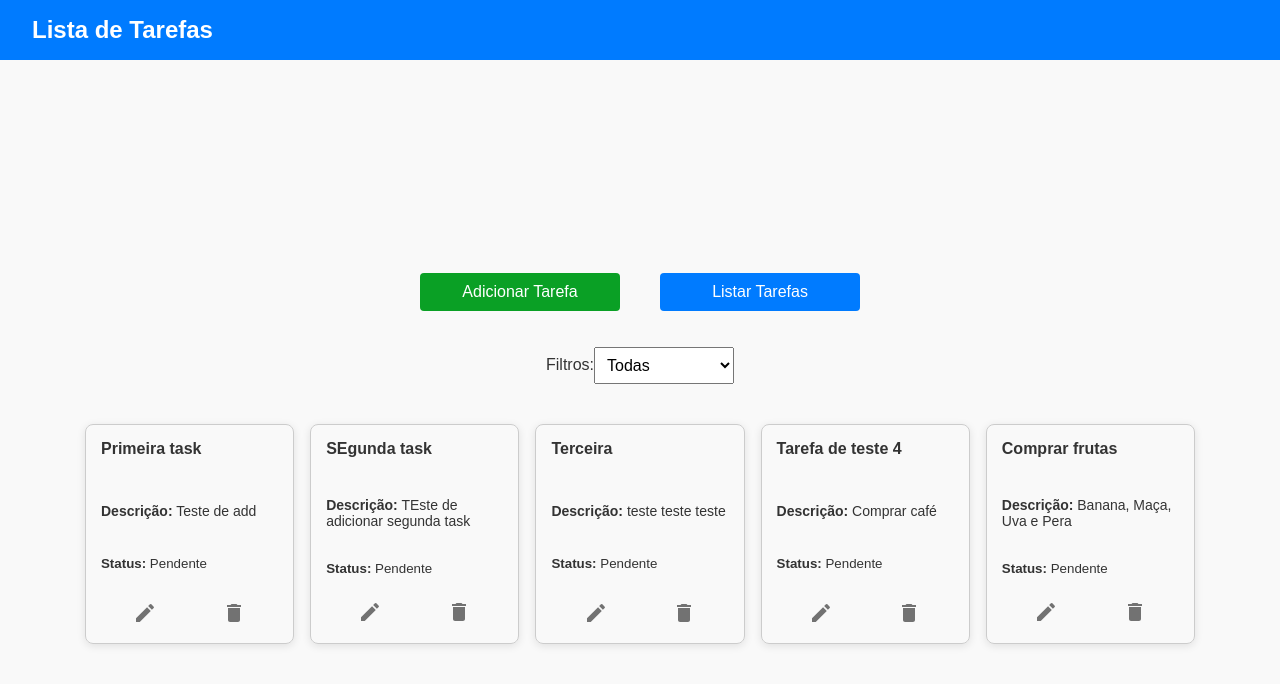
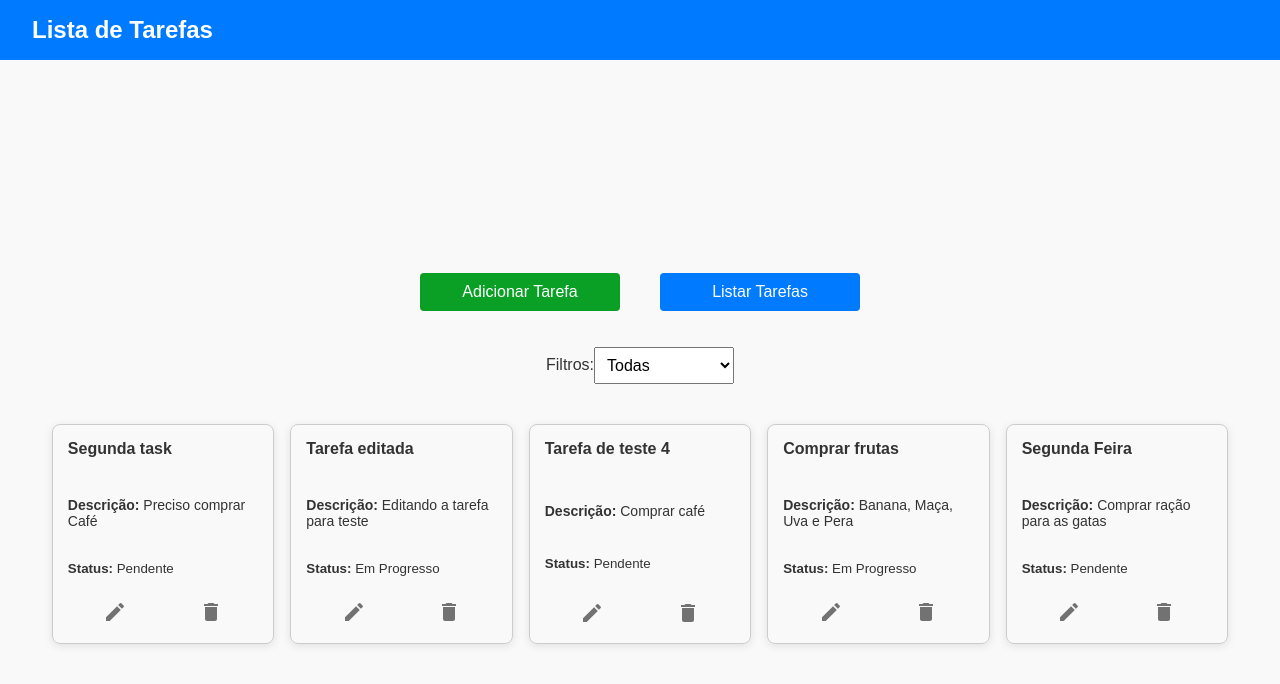
Before and after one commit to OliveiraDaniel/task-list, a React (Vite) app: page / in a window 1280 px wide. Both pictures are taken after a click on the button "Listar Tarefas". Shown: the top 684 px of the page. Built offline with nearby package versions, Linux system fonts and the light colour scheme; data requests are answered from the project's data file.

Commit message:
feat: edita e deleta tasks

```diff
--- a/db.json
+++ b/db.json
@@ -1,22 +1,16 @@
 {
   "tasks": [
     {
-      "id": "55d7",
-      "title": "Primeira task",
-      "description": "Teste de add",
-      "status": "Pendente"
+      "title": "Segunda task",
+      "description": "Preciso comprar Café",
+      "status": "Pendente",
+      "id": "0e66"
     },
     {
-      "id": "0e66",
-      "title": "SEgunda task",
-      "description": "TEste de adicionar segunda task\n",
-      "status": "Pendente"
-    },
-    {
-      "id": "2dc0",
-      "title": "Terceira",
-      "description": "teste teste teste",
-      "status": "Pendente"
+      "title": "Tarefa editada",
+      "description": "Editando a tarefa para teste",
+      "status": "Em Progresso",
+      "id": "2dc0"
     },
     {
       "id": "3ab5",
@@ -25,9 +19,15 @@
       "status": "Pendente"
     },
     {
-      "id": "dcd8",
       "title": "Comprar frutas",
       "description": "Banana, Maça, Uva e Pera",
+      "status": "Em Progresso",
+      "id": "dcd8"
+    },
+    {
+      "id": "3e45",
+      "title": "Segunda Feira",
+      "description": "Comprar ração para as gatas",
       "status": "Pendente"
     }
   ]
--- a/src/components/TaskForm.tsx
+++ b/src/components/TaskForm.tsx
@@ -1,5 +1,4 @@
-import { useState } from 'react'
-import { Task } from '../types/TaskItem'
+import { useState, useEffect } from 'react'
 import {
   FormContainer,
   Input,
@@ -9,32 +8,59 @@
   ModalContent,
   CloseButton,
 } from '../styles/TaskForm'
-import { addTask } from './../services/taskServices'
+import { addTask, updateTask } from './../services/taskServices'
 import { useSelector, useDispatch } from 'react-redux'
 import { RootState } from '../app/store'
 import { toggleForm, closeForm } from '../features/openFormSlice'
+import { Select, MenuItem } from '@mui/material'
 
-const TaskForm = ({ task }: { task?: Task }) => {
-  const [title, setTitle] = useState(task?.title || '')
-  const [description, setDescription] = useState(task?.description || '')
+const TaskForm = () => {
+  const dispatch = useDispatch()
   const open = useSelector((state: RootState) => state.openForm.open)
-  const dispatch = useDispatch()
+  const isEditing = useSelector((state: RootState) => state.openForm.isEditing)
+  const currentTask = useSelector(
+    (state: RootState) => state.openForm.currentTask,
+  )
+
+  const [title, setTitle] = useState('')
+  const [description, setDescription] = useState('')
+  const [status, setStatus] = useState('Pendente')
+
+  useEffect(() => {
+    if (isEditing && currentTask) {
+      setTitle(currentTask.title)
+      setDescription(currentTask.description)
+      setStatus(currentTask.status)
+    } else {
+      setTitle('')
+      setDescription('')
+      setStatus('Pendente')
+    }
+  }, [isEditing, currentTask])
 
   const handleSubmit = (e: React.FormEvent) => {
     e.preventDefault()
-    const newTask = {
+
+    const taskData = {
       title,
       description,
-      status: 'Pendente',
+      status,
     }
-    addTask(newTask)
+
+    if (isEditing && currentTask) {
+      updateTask(currentTask.id, taskData)
+      dispatch(toggleForm())
+      return
+    }
+
+    addTask(taskData)
     dispatch(toggleForm())
   }
 
   return (
     <ModalOverlay isOpen={open}>
       <ModalContent>
-        <h3>{task ? 'Editar Tarefa' : 'Adicione uma Tarefa'}</h3>
+        <h3>{isEditing ? 'Editar Tarefa' : 'Adicione uma Tarefa'}</h3>
         <CloseButton onClick={() => dispatch(closeForm())}>×</CloseButton>
         <FormContainer onSubmit={handleSubmit}>
           <Input
@@ -49,8 +75,30 @@
             placeholder="Descrição"
             required
           />
+
+          {isEditing ? (
+            <>
+              <label>
+                <strong>Status Atual: </strong>
+                <Select
+                  value={status}
+                  onChange={e => setStatus(e.target.value)}
+                  displayEmpty
+                >
+                  <MenuItem value="Pendente">Pendente</MenuItem>
+                  <MenuItem value="Em Progresso">Em Progresso</MenuItem>
+                  <MenuItem value="Concluído">Concluído</MenuItem>
+                </Select>
+              </label>
+            </>
+          ) : (
+            <span>
+              <strong>Status:</strong> {status}
+            </span>
+          )}
+
           <Button color="#0aa025" type="submit">
-            {task ? 'Editar' : 'Adicionar'}
+            {isEditing ? 'Editar' : 'Adicionar'}
           </Button>
         </FormContainer>
       </ModalContent>
--- a/src/components/TaskItem.tsx
+++ b/src/components/TaskItem.tsx
@@ -8,8 +8,17 @@
 import IconButton from '@mui/material/IconButton'
 import EditIcon from '@mui/icons-material/Edit'
 import DeleteIcon from '@mui/icons-material/Delete'
+import { useDispatch } from 'react-redux'
+import { editForm } from '../features/openFormSlice'
+import { deleteTask } from './../services/taskServices'
 
 function TaskItem({ task }: { task: Task }) {
+  const dispatch = useDispatch()
+
+  const handleDelete = async () => {
+    await deleteTask(task.id)
+  }
+
   return (
     <TaskItemContainer>
       <Title>{task.title}</Title>
@@ -21,10 +30,10 @@
         {task.status}
       </small>
       <ContainerButtons>
-        <IconButton aria-label="edit">
+        <IconButton aria-label="edit" onClick={() => dispatch(editForm(task))}>
           <EditIcon />
         </IconButton>
-        <IconButton aria-label="delete">
+        <IconButton aria-label="delete" onClick={handleDelete}>
           <DeleteIcon />
         </IconButton>
       </ContainerButtons>
--- a/src/features/openFormSlice.ts
+++ b/src/features/openFormSlice.ts
@@ -1,11 +1,16 @@
-import { createSlice } from '@reduxjs/toolkit'
+import { createSlice, PayloadAction } from '@reduxjs/toolkit'
+import { Task } from '../types/TaskItem'
 
 interface OpenFormState {
   open: boolean
+  isEditing: boolean
+  currentTask: Task | null
 }
 
 const initialState: OpenFormState = {
   open: false,
+  isEditing: false,
+  currentTask: null,
 }
 
 const openFormSlice = createSlice({
@@ -17,13 +22,23 @@
     },
     openForm: state => {
       state.open = true
+      state.isEditing = false
+      state.currentTask = null
     },
     closeForm: state => {
       state.open = false
+      state.isEditing = false
+      state.currentTask = null
+    },
+    editForm: (state, action: PayloadAction<Task>) => {
+      state.open = true
+      state.isEditing = true
+      state.currentTask = action.payload
     },
   },
 })
 
-export const { toggleForm, openForm, closeForm } = openFormSlice.actions
+export const { toggleForm, openForm, closeForm, editForm } =
+  openFormSlice.actions
 
 export default openFormSlice.reducer
```
